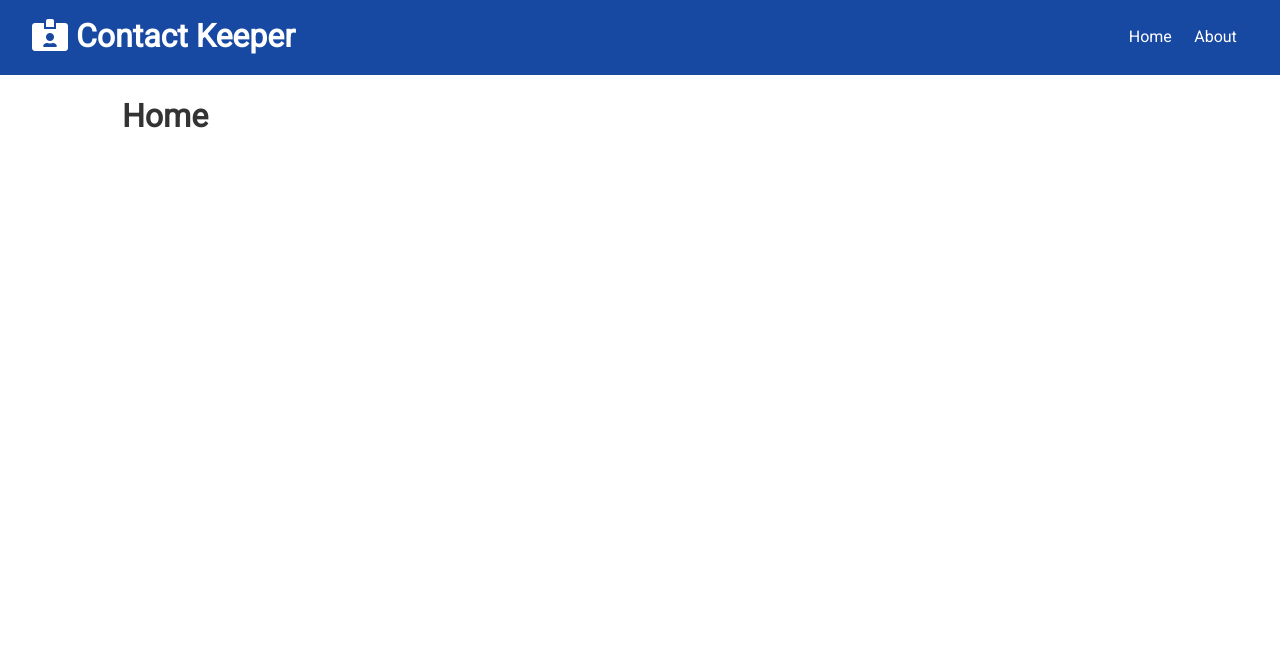
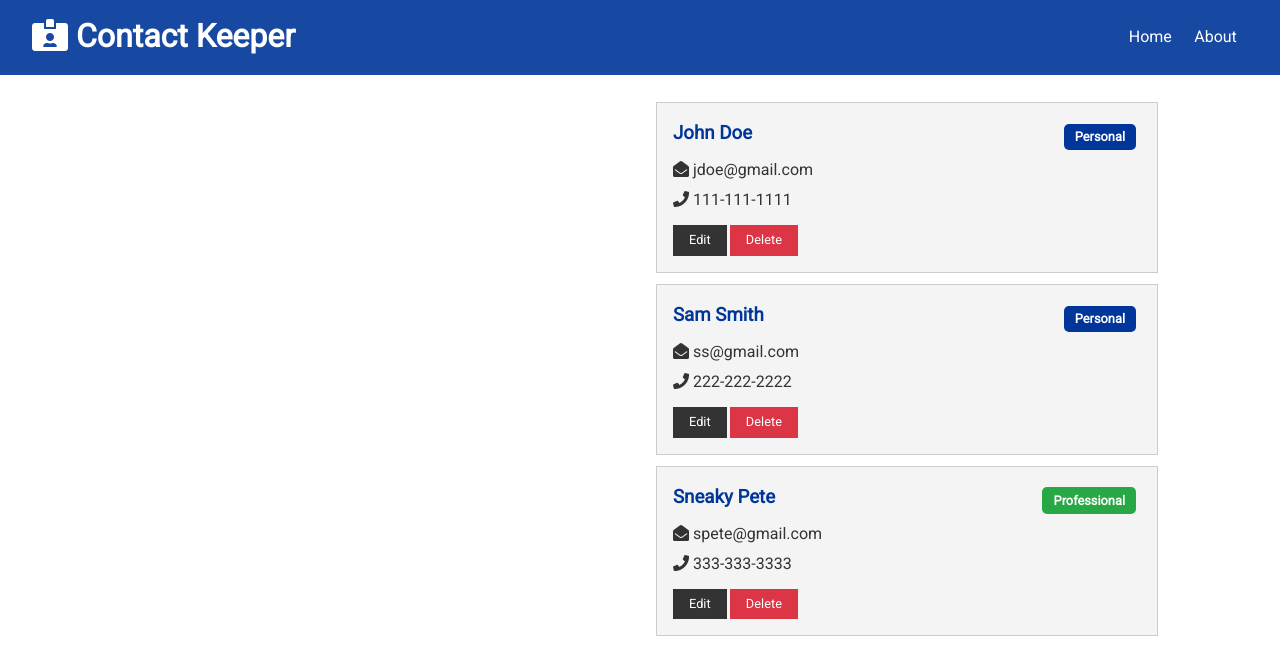
Before and after one commit to VisheshSingh/react-contact-keeper, a React (Create React App) app in the folder client/: page / in a window 1280 px wide. Shown: the top 658 px of the page. Built offline with nearby package versions, Linux system fonts and the light colour scheme.

Commit message:
Contacts & ContactItem Components

```diff
--- /dev/null
+++ b/client/src/components/contacts/ContactItem.js
@@ -0,0 +1,45 @@
+import React from 'react';
+import PropTypes from 'prop-types';
+
+const ContactItem = ({ contact }) => {
+  const { id, name, email, phone, type } = contact;
+
+  return (
+    <div className="card bg-light">
+      <h3 className="text-primary text-left">
+        {name}{' '}
+        <span
+          style={{ float: 'right' }}
+          className={
+            'badge ' +
+            (type === 'professional' ? 'badge-success' : 'badge-primary')
+          }
+        >
+          {type.charAt(0).toUpperCase() + type.slice(1)}
+        </span>
+      </h3>
+      <ul className="list">
+        {email && (
+          <li>
+            <i className="fas fa-envelope-open" /> {email}
+          </li>
+        )}
+        {phone && (
+          <li>
+            <i className="fas fa-phone" /> {phone}
+          </li>
+        )}
+      </ul>
+      <p>
+        <button className="btn btn-dark btn-sm">Edit</button>
+        <button className="btn btn-danger btn-sm">Delete</button>
+      </p>
+    </div>
+  );
+};
+
+ContactItem.propTypes = {
+  contact: PropTypes.object.isRequired
+};
+
+export default ContactItem;
--- /dev/null
+++ b/client/src/components/contacts/Contacts.js
@@ -0,0 +1,17 @@
+import React, { Fragment, useContext } from 'react';
+import ContactState from '../../context/contact/contactContext';
+import ContactItem from './ContactItem';
+
+const Contacts = () => {
+  const contactContext = useContext(ContactState);
+  const { contacts } = contactContext;
+  return (
+    <Fragment>
+      {contacts.map(contact => {
+        return <ContactItem key={contact.id} contact={contact} />;
+      })}
+    </Fragment>
+  );
+};
+
+export default Contacts;
--- a/client/src/components/pages/Home.js
+++ b/client/src/components/pages/Home.js
@@ -1,9 +1,13 @@
 import React from 'react';
+import Contacts from '../contacts/Contacts';
 
 const Home = () => {
   return (
-    <div>
-      <h1>Home</h1>
+    <div className="grid-2">
+      <div>{/* Contact Form */}</div>
+      <div>
+        <Contacts />
+      </div>
     </div>
   );
 };
```
